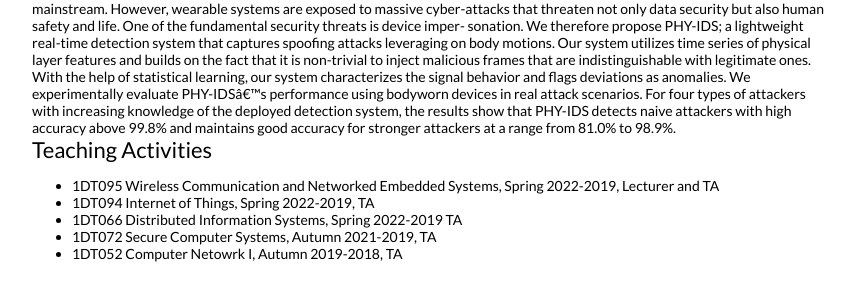
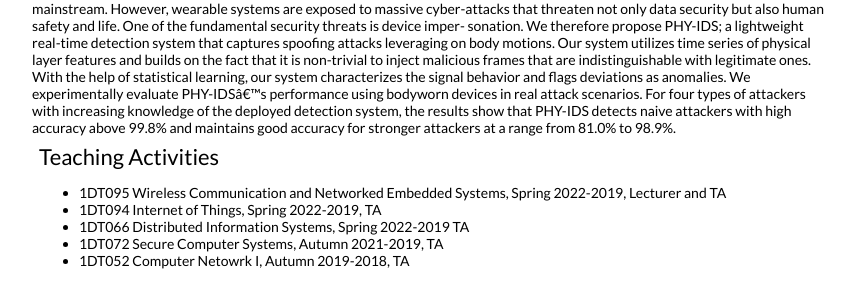
Before and after one commit to WenqingYan/WenqingYan.github.io, a plain HTML site: page index.html in a window 1280 px wide. Shown: the part 2086-2384 px from the top of the page, without its empty margins (208-1068 px from the left). Drawn offline with Linux system fonts and the light colour scheme.

Commit message:
update some details.

```diff
--- a/index.html
+++ b/index.html
@@ -294,6 +294,7 @@ ga('send', 'pageview');
     </tr>
     </table>
 
+        <table width="100%" align="center" border="0" cellspacing="-10" cellpadding="5">
           <tr>
             <td width="100%" valign="middle">
               <heading>Teaching Activities</heading>
@@ -307,5 +308,6 @@ ga('send', 'pageview');
             </td>
           </tr>
         </table>
+        </table>
 </body>
 </html>
```
